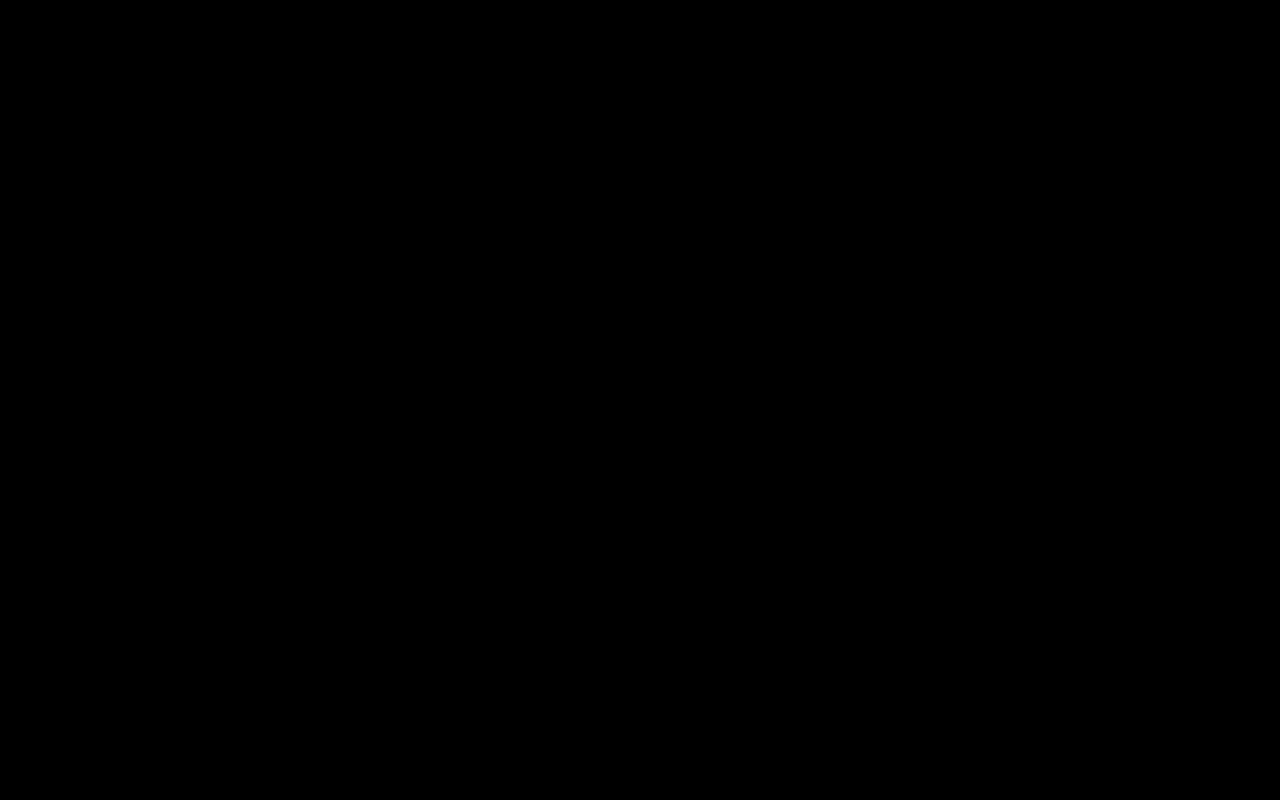
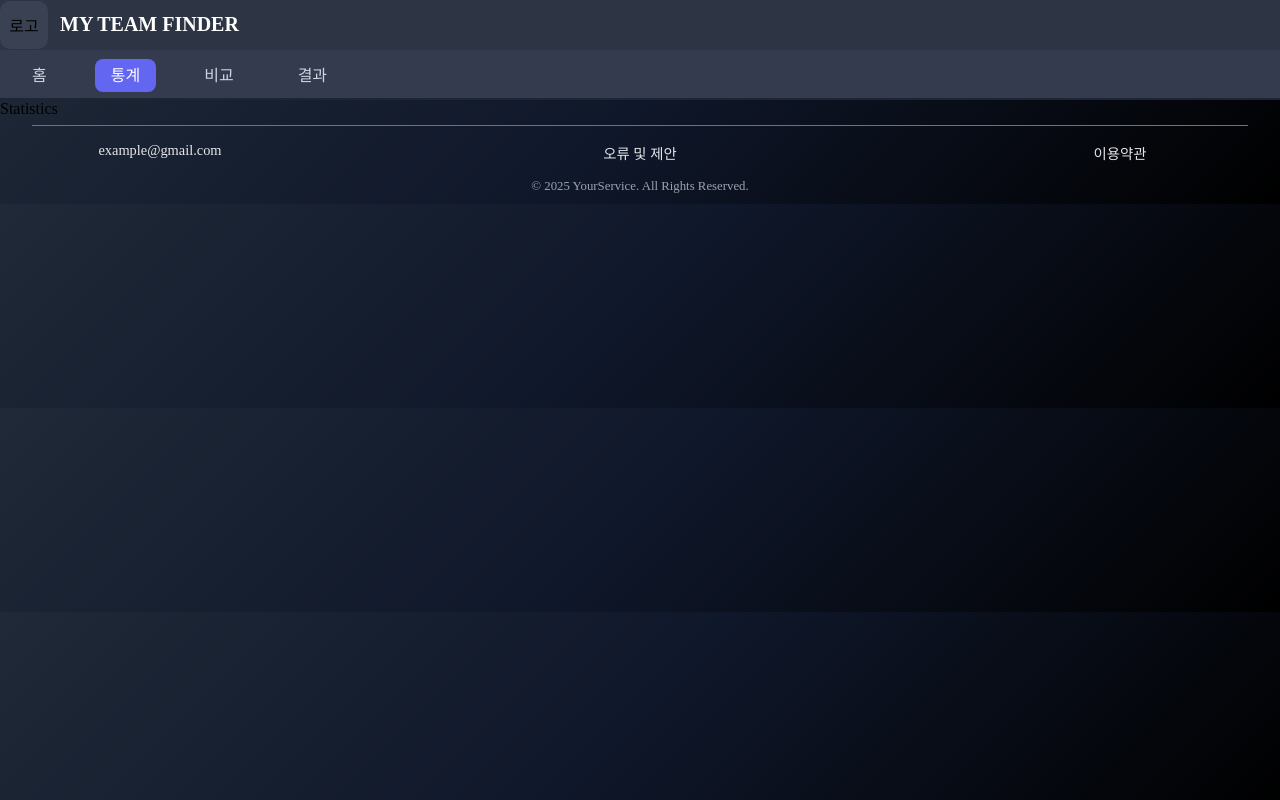
Before and after one commit to SportsTeamRecommend/FrontEnd, a React (Vite) app: page /statistics in a window 1280 px wide. Before the commit this address had no page. Built offline with nearby package versions, Linux system fonts and the light colour scheme.

Commit message:
feat: Statistics 페이지 추가 및 라우팅 설정

```diff
--- a/src/App.jsx
+++ b/src/App.jsx
@@ -5,6 +5,7 @@ import F1Test from './pages/F1Test';
 import BaseballTest from './pages/BaseballTest';
 import Result from './pages/Result';
 import Compare from './pages/Compare';
+import Statistics from './pages/Statistics';
 import Layout from './Layout';
 
 function App() {
@@ -17,6 +18,7 @@ function App() {
           <Route path="/test/baseball" element={<BaseballTest />}></Route>
           <Route path="/result" element={<Result />}></Route>
           <Route path="/compare" element={<Compare />}></Route>
+          <Route path="/statistics" element={<Statistics />}></Route>
         </Route>
       </Routes>
     </>
--- /dev/null
+++ b/src/pages/Statistics.jsx
@@ -0,0 +1,7 @@
+import styles from './Statistics.module.css';
+
+const Statistics = () => {
+  return <div>Statistics</div>;
+};
+
+export default Statistics;
```
Also changed, not shown: src/pages/Statistics.module.css (added).
